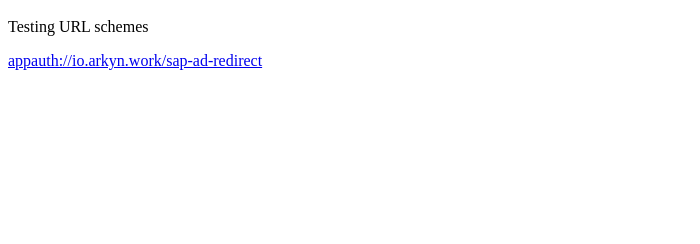
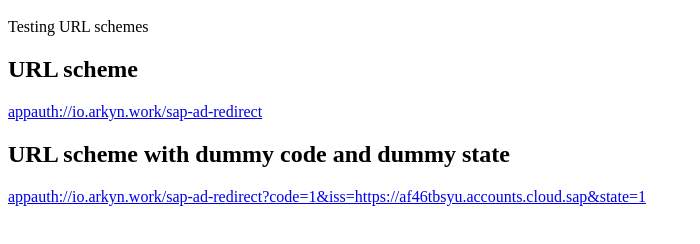
Before and after one commit to gurenius/pages, a plain HTML site: page index.html in a window 1280 px wide. Shown: the part 48-292 px from the top of the page, without its empty margins (0-700 px from the left). Drawn offline with Linux system fonts and the light colour scheme.

Commit message:
Update index.html

```diff
--- a/index.html
+++ b/index.html
@@ -10,7 +10,15 @@
 <p>Testing URL schemes</p>
 
 <p>
+  <h2>URL scheme</h2>
   <a href="appauth://io.arkyn.work/sap-ad-redirect">appauth://io.arkyn.work/sap-ad-redirect</a>
+</p>
+
+<p>
+  <h2>URL scheme with dummy code and dummy state</h2>
+  <a href="appauth://io.arkyn.work/sap-ad-redirect?code=d701e87e0d77c93ebfc726230f2bf518&iss=https%3A%2F%2Faf46tbsyu.accounts.cloud.sap&state=ML_M8HwRq__fSHtWGKyqxn54pVii8XmFQUd0-O15eyw
+">appauth://io.arkyn.work/sap-ad-redirect?code=1&iss=https://af46tbsyu.accounts.cloud.sap&state=1
+</a>
 </p>
 
 </body>
```
